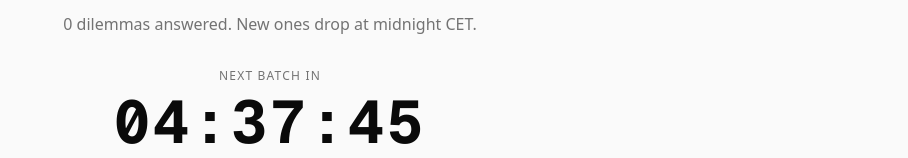
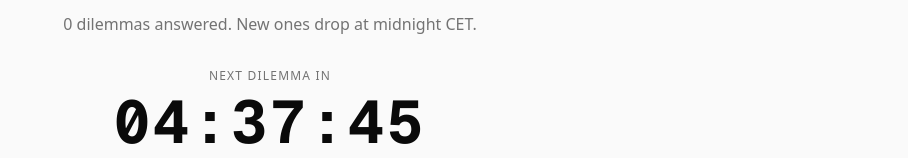
Before and after one commit to ristoman/daily-dilemma, a Next.js app: page / in a window 1280 px wide. Shown: the part 350-508 px from the top of the page, without its empty margins (370-1278 px from the left). Built offline with nearby package versions, Linux system fonts and the light colour scheme; no server answers; the database is empty.

Commit message:
changed batch to dilemma

```diff
--- a/app/page.tsx
+++ b/app/page.tsx
@@ -564,7 +564,7 @@ function AllCaughtUp({ answeredCount }: { answeredCount: number }) {
       {/* Countdown */}
       <div className="flex flex-col items-center gap-2 pt-4">
         <p className="text-xs font-medium uppercase tracking-widest text-muted-foreground">
-          Next batch in
+          Next dilemma in
         </p>
         <div className="font-mono text-5xl font-bold tracking-wider sm:text-6xl">
           {timeLeft}
```
